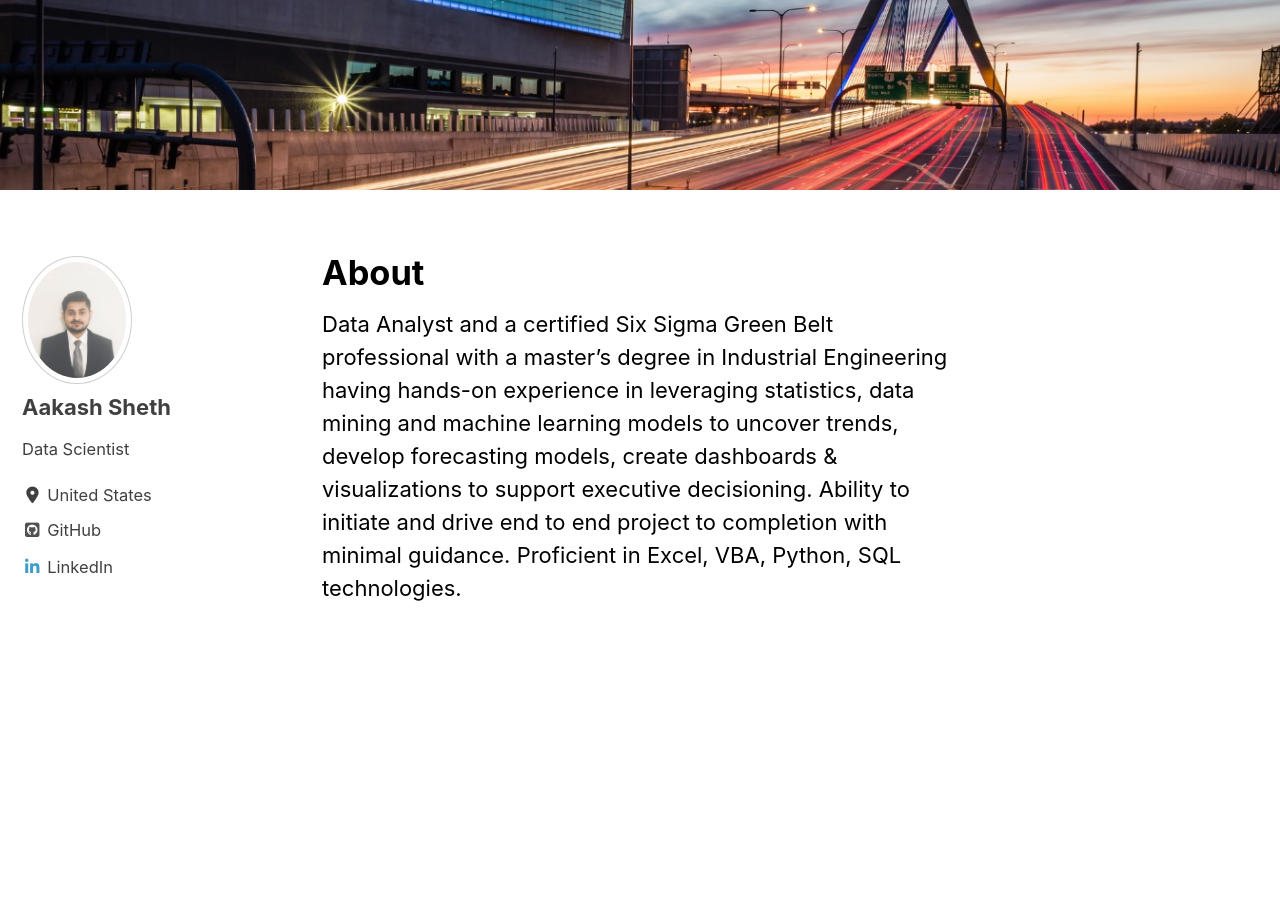
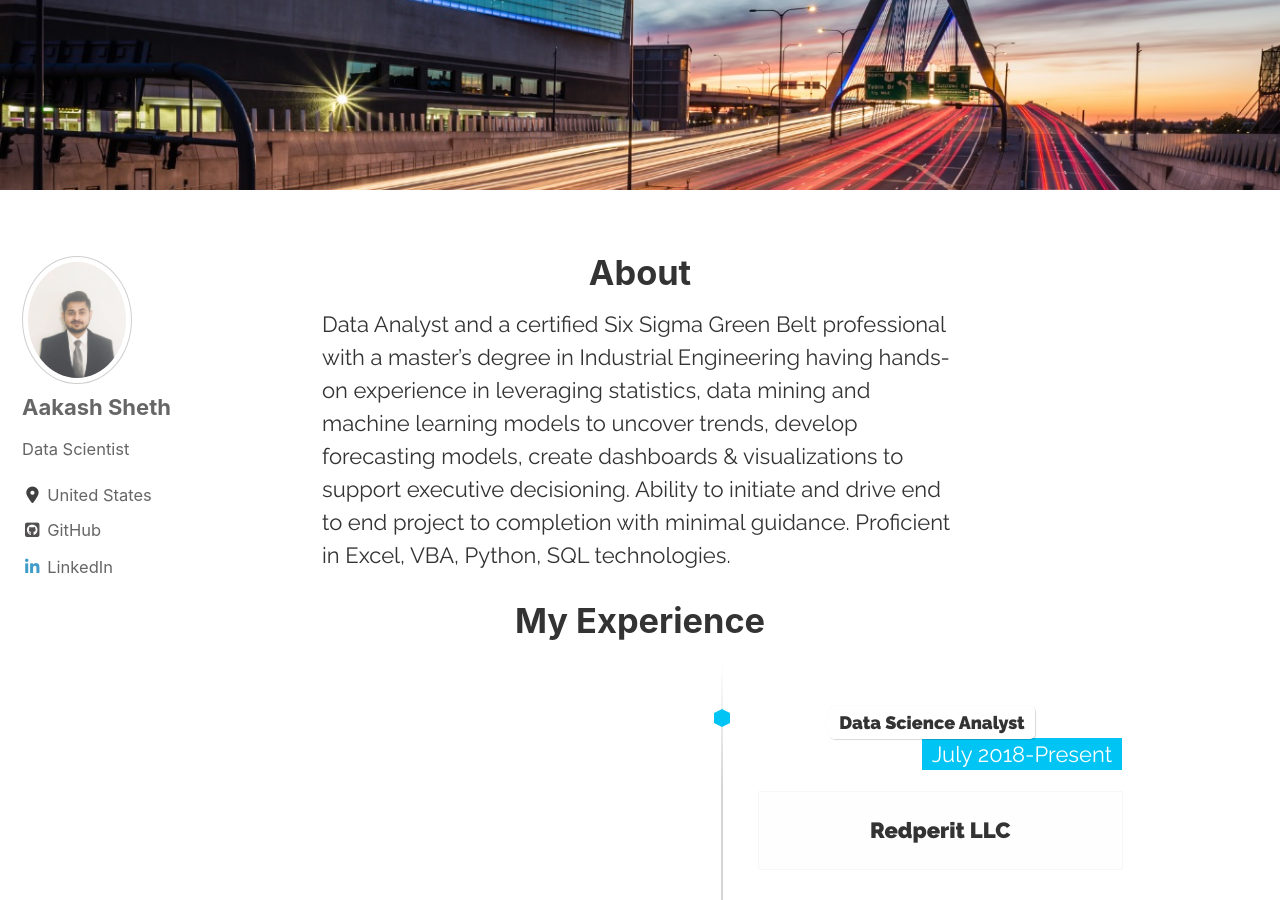
Before and after one commit to aakash-sheth/aakash-sheth.github.io, a Jekyll site: the page built from _pages/about.md, in a window 1280 px wide and 900 px high, scrolled down 372 px. Built offline with Jekyll 4.4.1, drawn with Linux system fonts in a browser that asks for light colours; cached includes are drawn as plain includes; nearby versions of some CDN libraries; some of the changed text lies outside the part shown.

Commit message:
test.html

```diff
--- a/_pages/about.md
+++ b/_pages/about.md
@@ -7,3 +7,96 @@ header:
 ---
 
 Data Analyst and a certified Six Sigma Green Belt professional with a master’s degree in Industrial Engineering having hands-on experience in leveraging statistics, data mining and machine learning models to uncover trends, develop forecasting models, create dashboards & visualizations to support executive decisioning. Ability to initiate and drive end to end project to completion with minimal guidance. Proficient in Excel, VBA, Python, SQL technologies.
+<html>
+<body>
+<header>
+
+  <h1>My Experience</h1>
+  </header>
+  <link rel="stylesheet" href="/assets/css/timeline.css">
+  <ul class="timeline">
+    <!-- Item 1 -->
+    <li>
+      <div class="direction-r">
+        <div class="flag-wrapper">
+          <span class="hexa"></span>
+          <span class="flag">Data Science Analyst</span>
+          <span class="time-wrapper"><span class="time"> July 2018-Present</span></span>
+        </div>
+        <div class="desc">
+            <center><b>Redperit LLC</b></center>
+        </div>
+      </div>
+    </li>
+
+     <!-- Item 2 -->
+  <li>
+    <div class="direction-l">
+      <div class="flag-wrapper">
+        <span class="hexa"></span>
+        <span class="flag">Masters of Science,Industrial Engg.</span>
+        <span class="time-wrapper"><span class="time">May 2019</span></span>
+      </div>
+      <div class="desc">
+          <center><b>University of South Florida</b></center>
+
+        </div>
+    </div>
+  </li>
+
+  <!-- Item 3 -->
+  <li>
+    <div class="direction-r">
+      <div class="flag-wrapper">
+        <span class="hexa"></span>
+        <span class="flag">Six Sigma Green Belt</span>
+        <span class="time-wrapper"><span class="time">October 2017</span></span>
+      </div>
+      <div class="desc">
+          <center> <b>Institute of Industrial and Systems Engineering</b> </center>
+        </div>
+    </div>
+  </li>
+
+  <!-- Item 4 -->
+  <li>
+    <div class="direction-l">
+        <div class="flag-wrapper">
+        <span class="hexa"></span>
+        <span class="flag">Data Analyst</span>
+        <span class="time-wrapper"><span class="time">January 2017- July 2017 </span></span>
+        </div>
+        <div class="desc">
+            <center><b>Tata Consultancy Services </b></center>
+        </div>
+    </div>
+  </li>
+
+  <!-- Item 5 -->
+  <li>
+  <div class="direction-r">
+      <div class="flag-wrapper">
+      <span class="hexa"></span>
+      <span class="flag">Bachelors of Technology, Metallurgy</span>
+      <span class="time-wrapper"><span class="time">May 2016</span></span>
+      </div>
+      <div class="desc">
+          <center><b>College of Engineering Pune </b></center>
+      </div>
+  </div>
+  </li>
+  <li>
+  <div class="direction-l">
+      <div class="flag-wrapper">
+      <span class="hexa"></span>
+      <span class="flag">Research Intern</span>
+      <span class="time-wrapper"><span class="time"> May 2014- August 2014</span></span>
+      </div>
+      <div class="desc">
+          <center><b>Mahindra CIE Automotive </b></center>
+      </div>
+  </div>
+  </li>
+  </ul>
+</body>
+</html>
--- /dev/null
+++ b/assets/css/timeline.css
@@ -0,0 +1,318 @@
+@import url(https://fonts.googleapis.com/css?family=Raleway:400,900);
+
+body{
+  font-family: 'Raleway', sans-serif;
+  color: #333;
+}
+
+header h1{
+  text-align: center;
+  font-weight: bold;
+  margin-top: 0;
+}
+
+ header p{
+   text-align: center;
+   margin-bottom: 0;
+ }
+
+.hexa{
+  border: 0px;
+  float: left;
+  text-align: center;
+  height: 35px;
+  width: 60px;
+  font-size: 22px;
+  background: #f0f0f0;
+  color: #3c3c3c;
+  position: relative;
+  margin-top: 15px;
+}
+
+.hexa:before{
+  content: "";
+  position: absolute;
+  left: 0;
+  width: 0;
+  height: 0;
+  border-bottom: 15px solid #f0f0f0;
+  border-left: 30px solid transparent;
+  border-right: 30px solid transparent;
+  top: -15px;
+}
+
+.hexa:after{
+  content: "";
+  position: absolute;
+  left: 0;
+  width: 0;
+  height: 0;
+  border-left: 30px solid transparent;
+  border-right: 30px solid transparent;
+  border-top: 15px solid #f0f0f0;
+  bottom: -15px;
+}
+
+.timeline {
+  position: relative;
+  padding: 0;
+  width: 100%;
+  margin-top: 20px;
+  list-style-type: none;
+}
+
+.timeline:before {
+  position: absolute;
+  left: 50%;
+  top: 0;
+  content: ' ';
+  display: block;
+  width: 2px;
+  height: 100%;
+  margin-left: -1px;
+  background: rgb(213,213,213);
+  background: -moz-linear-gradient(top, rgba(213,213,213,0) 0%, rgb(213,213,213) 8%, rgb(213,213,213) 92%, rgba(213,213,213,0) 100%);
+  background: -webkit-gradient(linear, left top, left bottom, color-stop(0%,rgba(30,87,153,1)), color-stop(100%,rgba(125,185,232,1)));
+  background: -webkit-linear-gradient(top, rgba(213,213,213,0) 0%, rgb(213,213,213) 8%, rgb(213,213,213) 92%, rgba(213,213,213,0) 100%);
+  background: -o-linear-gradient(top, rgba(213,213,213,0) 0%, rgb(213,213,213) 8%, rgb(213,213,213) 92%, rgba(213,213,213,0) 100%);
+  background: -ms-linear-gradient(top, rgba(213,213,213,0) 0%, rgb(213,213,213) 8%, rgb(213,213,213) 92%, rgba(213,213,213,0) 100%);
+  background: linear-gradient(to bottom, rgba(213,213,213,0) 0%, rgb(213,213,213) 8%, rgb(213,213,213) 92%, rgba(213,213,213,0) 100%);
+  z-index: 5;
+}
+
+.timeline li {
+  padding: 2em 0;
+}
+
+.timeline .hexa{
+  width: 16px;
+  height: 10px;
+  position: absolute;
+  background: #00c4f3;
+  z-index: 5;
+  left: 0;
+  right: 0;
+  margin-left:auto;
+  margin-right:auto;
+  top: -30px;
+  margin-top: 0;
+}
+
+.timeline .hexa:before {
+  border-bottom: 4px solid #00c4f3;
+  border-left-width: 8px;
+  border-right-width: 8px;
+  top: -4px;
+}
+
+.timeline .hexa:after {
+  border-left-width: 8px;
+  border-right-width: 8px;
+  border-top: 4px solid #00c4f3;
+  bottom: -4px;
+}
+
+.direction-l,
+.direction-r {
+  float: none;
+  width: 100%;
+  text-align: center;
+}
+
+.flag-wrapper {
+  text-align: center;
+  position: relative;
+}
+
+.flag {
+  position: relative;
+  display: inline;
+  background: rgb(255,255,255);
+  font-weight: 600;
+  z-index: 15;
+  padding: 6px 10px;
+  text-align: left;
+  border-radius: 5px;
+}
+
+.direction-l .flag:after,
+.direction-r .flag:after {
+  content: "";
+  position: absolute;
+  left: 50%;
+  top: -15px;
+  height: 0;
+  width: 0;
+  margin-left: -8px;
+  border: solid transparent;
+  border-bottom-color: rgb(255,255,255);
+  border-width: 8px;
+  pointer-events: none;
+}
+
+.direction-l .flag {
+  -webkit-box-shadow: -1px 1px 1px rgba(0,0,0,0.15), 0 0 1px rgba(0,0,0,0.15);
+  -moz-box-shadow: -1px 1px 1px rgba(0,0,0,0.15), 0 0 1px rgba(0,0,0,0.15);
+  box-shadow: -1px 1px 1px rgba(0,0,0,0.15), 0 0 1px rgba(0,0,0,0.15);
+}
+
+.direction-r .flag {
+  -webkit-box-shadow: 1px 1px 1px rgba(0,0,0,0.15), 0 0 1px rgba(0,0,0,0.15);
+  -moz-box-shadow: 1px 1px 1px rgba(0,0,0,0.15), 0 0 1px rgba(0,0,0,0.15);
+  box-shadow: 1px 1px 1px rgba(0,0,0,0.15), 0 0 1px rgba(0,0,0,0.15);
+}
+
+.time-wrapper {
+  display: block;
+  position: relative;
+  margin: 4px 0 0 0;
+  z-index: 14;
+  line-height: 1em;
+  vertical-align: middle;
+  color: #fff;
+}
+
+.direction-l .time-wrapper {
+  float: none;
+}
+
+.direction-r .time-wrapper {
+  float: none;
+}
+
+.time {
+  background: #00c4f3;
+  display: inline-block;
+  padding: 8px;
+}
+
+.desc {
+  position: relative;
+  margin: 1em 0 0 0;
+  padding: 1em;
+  background: rgb(254,254,254);
+  -webkit-box-shadow: 0 0 1px rgba(0,0,0,0.20);
+  -moz-box-shadow: 0 0 1px rgba(0,0,0,0.20);
+  box-shadow: 0 0 1px rgba(0,0,0,0.20);
+  z-index: 15;
+}
+
+.direction-l .desc,
+.direction-r .desc {
+  position: relative;
+  margin: 1em 1em 0 1em;
+  padding: 1em;
+  z-index: 15;
+}
+
+@media(min-width: 768px){
+  .timeline {
+    width: 660px;
+    margin: 0 auto;
+    margin-top: 20px;
+  }
+
+  .timeline li:after {
+    content: "";
+    display: block;
+    height: 0;
+    clear: both;
+    visibility: hidden;
+  }
+
+  .timeline .hexa {
+    left: -28px;
+    right: auto;
+    top: 8px;
+  }
+
+  .timeline .direction-l .hexa {
+    left: auto;
+    right: -28px;
+  }
+
+  .direction-l {
+    position: relative;
+    width: 310px;
+    float: left;
+    text-align: right;
+  }
+
+  .direction-r {
+    position: relative;
+    width: 310px;
+    float: right;
+    text-align: left;
+  }
+
+  .flag-wrapper {
+    display: inline-block;
+  }
+
+  .flag {
+    font-size: 18px;
+  }
+
+  .direction-l .flag:after {
+    left: auto;
+    right: -16px;
+    top: 50%;
+    margin-top: -8px;
+    border: solid transparent;
+    border-left-color: rgb(254,254,254);
+    border-width: 8px;
+  }
+
+  .direction-r .flag:after {
+    top: 50%;
+    margin-top: -8px;
+    border: solid transparent;
+    border-right-color: rgb(254,254,254);
+    border-width: 8px;
+    left: -8px;
+  }
+
+  .time-wrapper {
+    display: inline;
+    vertical-align: middle;
+    margin: 0;
+  }
+
+  .direction-l .time-wrapper {
+    float: left;
+  }
+
+  .direction-r .time-wrapper {
+    float: right;
+  }
+
+  .time {
+    padding: 5px 10px;
+  }
+
+  .direction-r .desc {
+    margin: 1em 0 0 0.75em;
+  }
+}
+
+@media(min-width: 992px){
+  .timeline {
+    width: 800px;
+    margin: 0 auto;
+    margin-top: 20px;
+  }
+
+  .direction-l {
+    position: relative;
+    width: 380px;
+    float: left;
+    text-align: right;
+  }
+
+  .direction-r {
+    position: relative;
+    width: 380px;
+    float: right;
+    text-align: left;
+  }
+}
```
